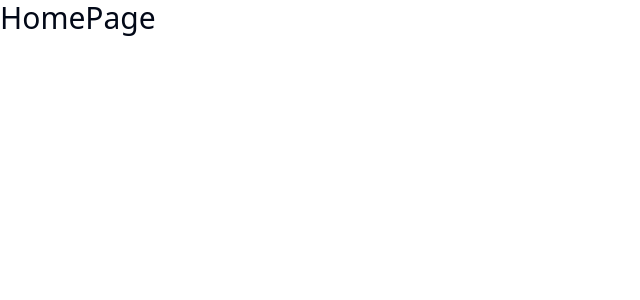
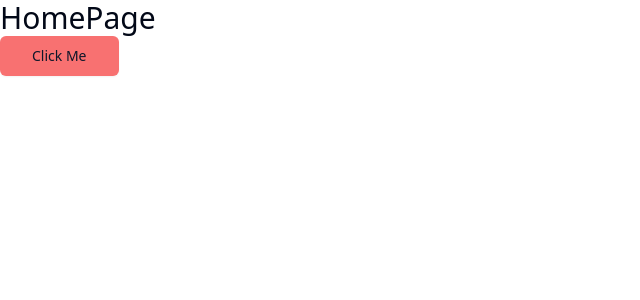
Before and after one commit to charlestanev/rentify, a Next.js app: page / in a window 1280 px wide. Shown: the top 300 px of the page, without its empty margins (0-640 px from the left). Built offline with nearby package versions, Linux system fonts and the light colour scheme.

Commit message:
add button component to HomePage and remove unused button from ProfilePage

```diff
--- a/app/page.tsx
+++ b/app/page.tsx
@@ -1,8 +1,17 @@
+import { Button } from '@/components/ui/button'
 import React from 'react'
 
 const HomePage = () => {
   return (
-    <h1 className='text-3xl'>HomePage</h1>
+    <>
+      <h1 className='text-3xl'>HomePage</h1>
+      <Button
+        variant={'secondary'}
+        size={'lg'}
+        className='bg-red-400 capitalize'
+      >Click me</Button>
+
+    </>
   )
 }
 
--- a/app/profile/page.tsx
+++ b/app/profile/page.tsx
@@ -1,11 +1,9 @@
 import React from 'react'
-import { Button } from "@/components/ui/button"
 
 const ProfilePage = () => {
     return (
         <>
             ProfilePage
-            <Button>Click me</Button>
         </>
     )
 }
```
